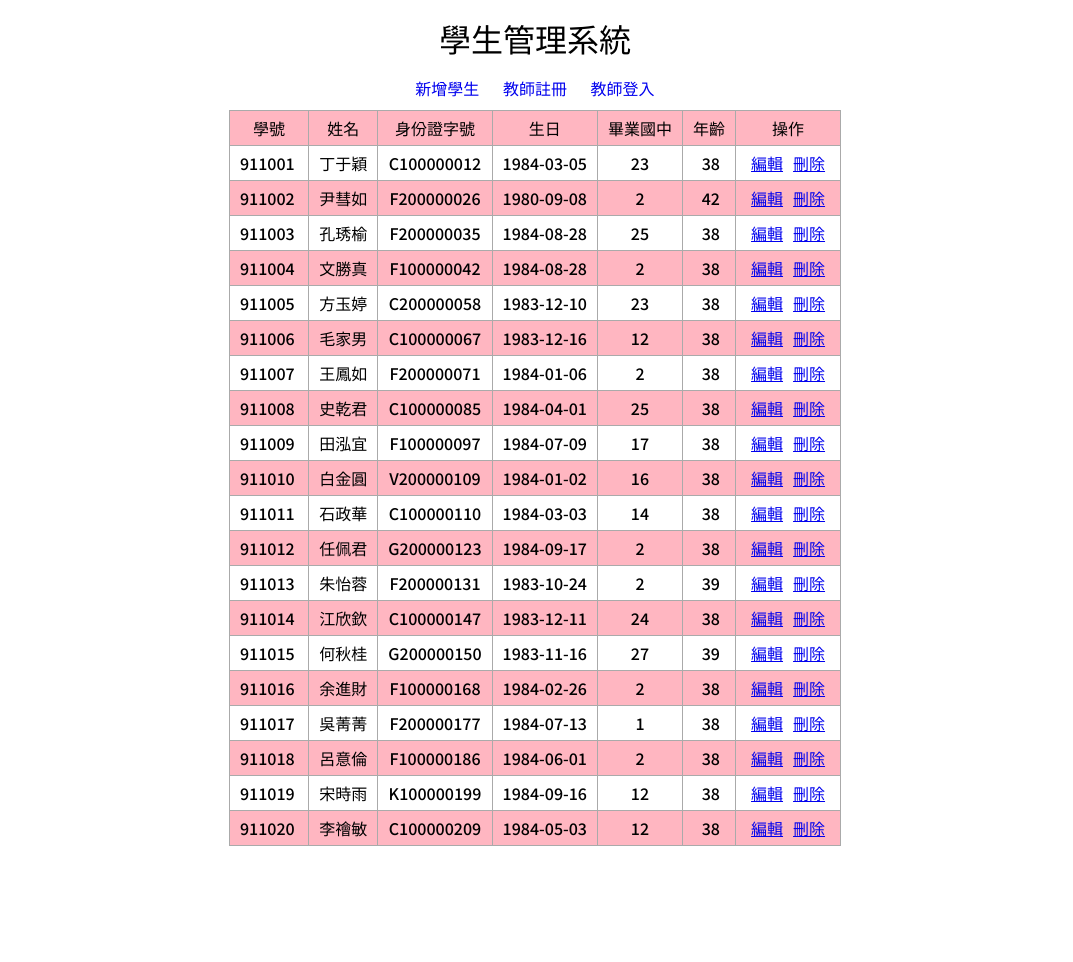
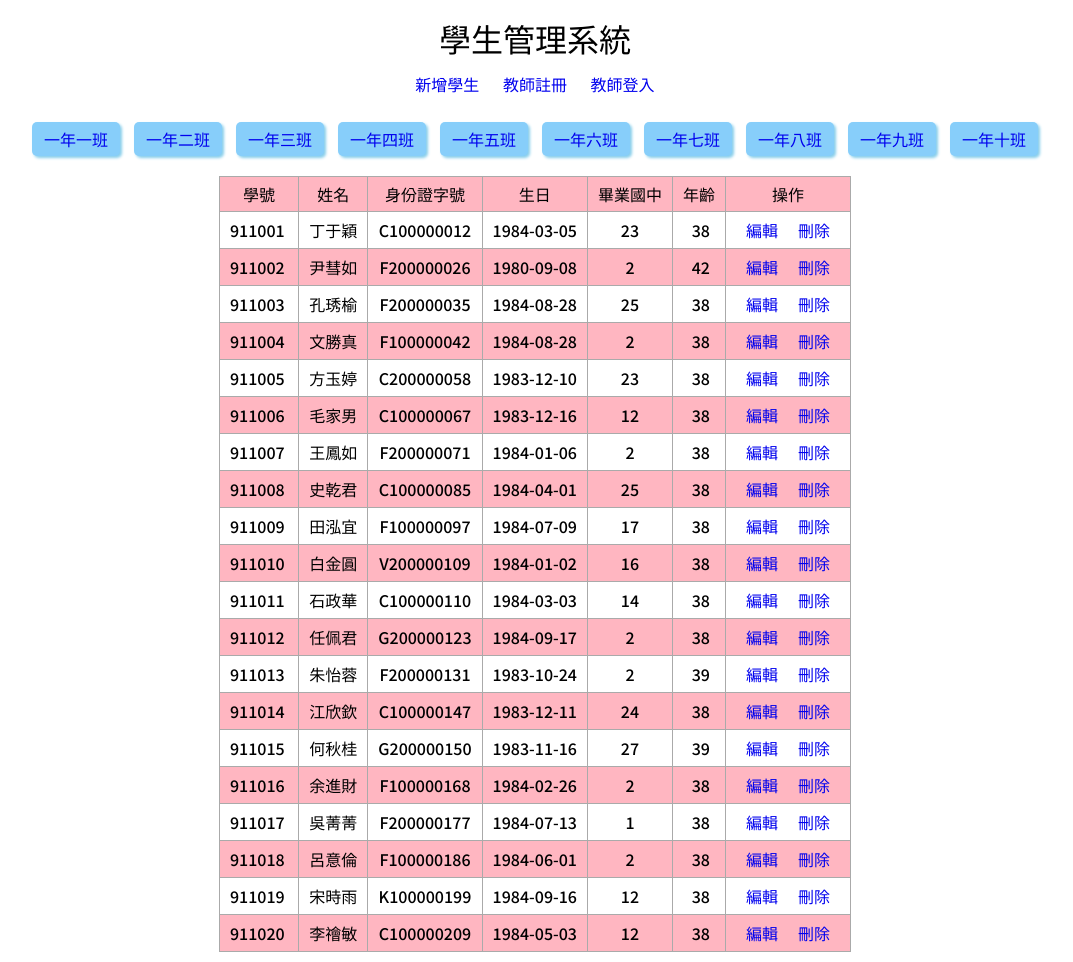
Before and after one commit to Xenophmix/PHP-MySql-record, a PHP site: page / in a window 1280 px wide. Shown: the whole page, without its empty margins (105-1178 px from the left). Before the commit the page ends 846 px from the top, so only its background shows below. Run offline with PHP 8.4, Linux system fonts and the light colour scheme; data comes from the database, SQL or seed files in the repository.

Commit message:
增加學生班級分頁

```diff
--- a/index.php
+++ b/index.php
@@ -10,27 +10,36 @@
     <meta name="viewport" content="width=device-width, initial-scale=1.0">
     <title>學生管理系統</title>
     <link rel="stylesheet" href="style.css">
-</head>
-<?php
-// $dsn="mysql:host=localhost;charset=utf8;dbname=school";
-$db = mysqli_connect('localhost', 'root', '', 'school');
-mysqli_set_charset($db, 'utf8');
-// SELECT * FROM `students` ORDER BY `id` DESC LIMIT 20 可以改成後到前
-$sql = "SELECT * FROM `students` LIMIT 20";
-$result = mysqli_query($db, $sql);
-$rows = mysqli_fetch_all($result, MYSQLI_ASSOC);
+    <?php
+    //使用PDO方式建立資料庫連線物件
+    $dsn = "mysql:host=localhost;charset=utf8;dbname=school";
+    $pdo = new PDO($dsn, 'root', '');
 
+    if (isset($_GET['code'])) {
+        // code 班級 假設是101班 就顯示101班所有人的資料 無限制LIMIT
+        $sql = "SELECT `students`.`id` as 'id' ,
+                `students`.`school_num` as '學號',
+                 `students`.`name` as '姓名',
+                 `students`.`uni_id` as '身份證字號',
+                 `students`.`birthday` as '生日',
+                 `students`.`graduate_at` as '畢業國中'
+          FROM `class_student`,`students`
+          WHERE `class_student`.`school_num`=`students`.`school_num` &&
+                `class_student`.`class_code`='{$_GET['code']}'";
+    } else {
+        //建立撈取學生資料的語法，限制只撈取前20筆
+        $sql = "SELECT `students`.`id` as 'id' ,
+                 `students`.`school_num` as '學號',
+                 `students`.`name` as '姓名',
+                 `students`.`uni_id` as '身份證字號',
+                 `students`.`birthday` as '生日',
+                 `students`.`graduate_at` as '畢業國中'
+          FROM `students` LIMIT 20";
+    }
+    //執行SQL語法，並從資料庫取回全部符合的資料，加上PDO::FETCH_ASSOC表示只需回傳帶有欄位名的資料
+    $rows = $pdo->query($sql)->fetchAll(PDO::FETCH_ASSOC);
 
-
-
-// $rows = $pdo->query($sql)->fetchAll(PDO::FETCH_ASSOC);
-// $pdo = new PDO($dsn, 'root', '');
-
-// echo "<pre>";
-// print_r($rows);
-// echo "</pre>";
-
-?>
+    ?>
 
 <body>
     <h1>學生管理系統</h1>
@@ -38,6 +47,17 @@ $rows = mysqli_fetch_all($result, MYSQLI_ASSOC);
         <a href="add.php">新增學生</a>
         <a href="reg.php">教師註冊</a>
         <a href="login.php">教師登入</a>
+    </nav>
+    <nav>
+        <ul class="class-list">
+            <?php
+            $sql = "SELECT `id`,`code`,`name` FROM `classes`";
+            $classes = $pdo->query($sql)->fetchAll(PDO::FETCH_ASSOC);
+            foreach ($classes as $class) {
+                echo "<li><a href='?code={$class['code']}'>{$class['name']}</a></li>";
+            }
+            ?>
+        </ul>
     </nav>
     <?php
     if (isset($_GET['status'])) {
@@ -68,24 +88,43 @@ $rows = mysqli_fetch_all($result, MYSQLI_ASSOC);
         <?php
         foreach ($rows as $row) {
 
-            $age = floor((strtotime('now') - strtotime($row['birthday'])) / (60 * 60 * 24 * 365));
+            $age = floor((strtotime('now') - strtotime($row['生日'])) / (60 * 60 * 24 * 365));
 
             echo "<tr>";
-            echo "<td>{$row['school_num']}&nbsp;</td>";
-            echo "<td>{$row['name']}</td>";
-            echo "<td>{$row['uni_id']}</td>";
-            echo "<td>{$row['birthday']}</td>";
-            echo "<td>{$row['graduate_at']}</td>";
+            echo "<td>{$row['學號']}&nbsp;</td>";
+            echo "<td>{$row['姓名']}</td>";
+            echo "<td>{$row['身份證字號']}</td>";
+            echo "<td>{$row['生日']}</td>";
+            echo "<td>{$row['畢業國中']}</td>";
             echo "<td>&nbsp$age</td>";
             echo "<td>";
             echo "<a href='edit.php?id={$row['id']}'>編輯</a>";
-            echo "<a href='del.php?id={$row['id']}'>刪除</a>";
+            echo "<a class='AUS' href='./api/del_student.php?id={$row['id']}' onclick=del_sure()>刪除</a>";
             echo "</td>";
             echo "</tr>";
         }
         ?>
     </table>
+    <!-- <script>
+        function del_sure() {
+            var aus = confirm("你真的確定要刪除嗎?");
+            if (aus == true) {
+                location.href = "./api/del_student.php?id=del_sure()}"
+            } else {
+                location.href = "index.php"
 
+            }
+        }
+    </script> -->
+    <script>
+    var elems = document.getElementsByClassName('AUS');
+    var confirmIt = function (stopall) {
+        if (!confirm('你真的確定要刪除嗎?')) stopall.preventDefault();
+    };
+    for (var i = 0, l = elems.length; i < l; i++) {
+        elems[i].addEventListener('click', confirmIt, false);
+    }
+</script>
 
 </body>
 
--- a/style.css
+++ b/style.css
@@ -37,14 +37,37 @@ nav {
     text-align: center;
 }
 
-nav a {
+nav a,
+td a {
     display: inline-block;
-    padding: 5px 10px;
+    padding: 1px 10px;
     text-decoration: none;
 }
 
-nav a:hover {
-    display: inline-block;
-    padding: 5px 10px;
+nav a:hover,
+td a:hover {
     text-decoration: underline;
 }
+
+.class-list {
+    display: flex;
+    list-style-type: none;
+    margin: 5px 0;
+    justify-content: center;
+}
+
+nav ul.class-list li a {
+    padding: 5px 12px;
+    margin: 0 2px;
+    border-radius: 5px;
+    background-color: lightskyblue;
+    box-shadow: 2px 2px 3px skyblue;
+    text-decoration: none;
+}
+
+.class-list li a:hover {
+    background-color: blue;
+    color: white;
+    font-weight: bolder;
+    text-decoration: underline;
+}
```
Also changed, not shown: api/del_student.php (+18 -4 lines).
